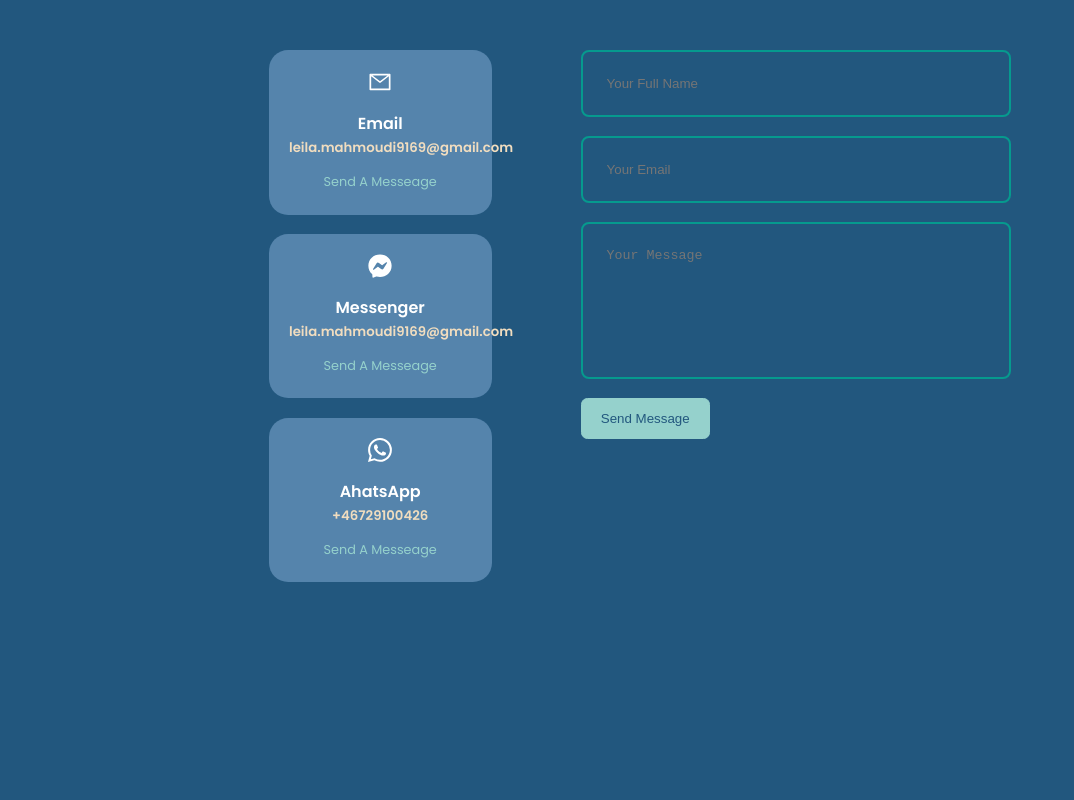
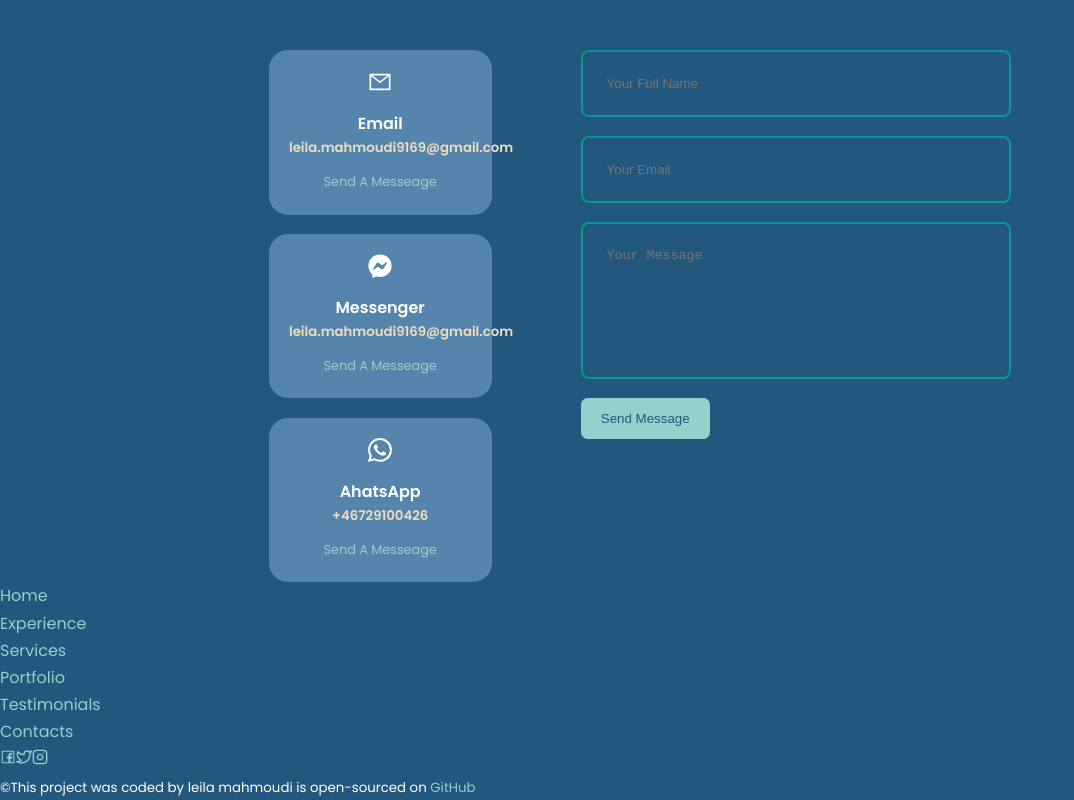
Before and after one commit to leilamahmoudi/portfolio-react-typescript-, a React (Create React App) app: page / in a window 1280 px wide. Shown: the part 4865-5665 px from the top of the page, without its empty margins (0-1074 px from the left). Before the commit the page ends 5447 px from the top, so only its background shows below. Built offline with nearby package versions, Linux system fonts and the light colour scheme; a web font is replaced by a local one.

Commit message:
added footer links and socials icons

```diff
--- a/src/components/footer/Footer.tsx
+++ b/src/components/footer/Footer.tsx
@@ -1,8 +1,68 @@
 import React from "react";
+import { AiOutlineFacebook } from "react-icons/ai";
+import { FiInstagram, FiTwitter } from "react-icons/fi";
 import "./footer.css";
 
 const Footer = () => {
-  return <footer></footer>;
+  return (
+    <footer>
+      <a href="" className="footer__log link"></a>
+      <ul className="permaliks">
+        <li>
+          <a href="#" className="link">
+            Home
+          </a>
+        </li>
+        <li>
+          <a href="#experience" className="link">
+            Experience
+          </a>
+        </li>
+        <li>
+          <a href="#services" className="link">
+            Services
+          </a>
+        </li>
+        <li>
+          <a href="#portfolio" className="link">
+            Portfolio
+          </a>
+        </li>
+        <li>
+          <a href="#testimonials" className="link">
+            Testimonials
+          </a>
+        </li>
+        <li>
+          <a href="#contacts" className="link">
+            Contacts
+          </a>
+        </li>
+      </ul>
+      <div className="footer__socials">
+        <a href="https://www.facebook.com/leila.mahmoudi.7739" className="link">
+          <AiOutlineFacebook />
+        </a>
+        <a href="https://twitter.com/leillonn" className="link">
+          <FiTwitter />
+        </a>
+        <a href="https://www.instagram.com/leilaa.mahmoudi/" className="link">
+          <FiInstagram />
+        </a>
+      </div>
+      <div className="footer__copright">
+        <small>
+          &copy;This project was coded by leila mahmoudi is open-sourced on
+          <a
+            href="https://github.com/leilamahmoudi/portfolio-react-typescript-"
+            className="link"
+          >
+            {""} GitHub
+          </a>
+        </small>
+      </div>
+    </footer>
+  );
 };
 
 export default Footer;
```
